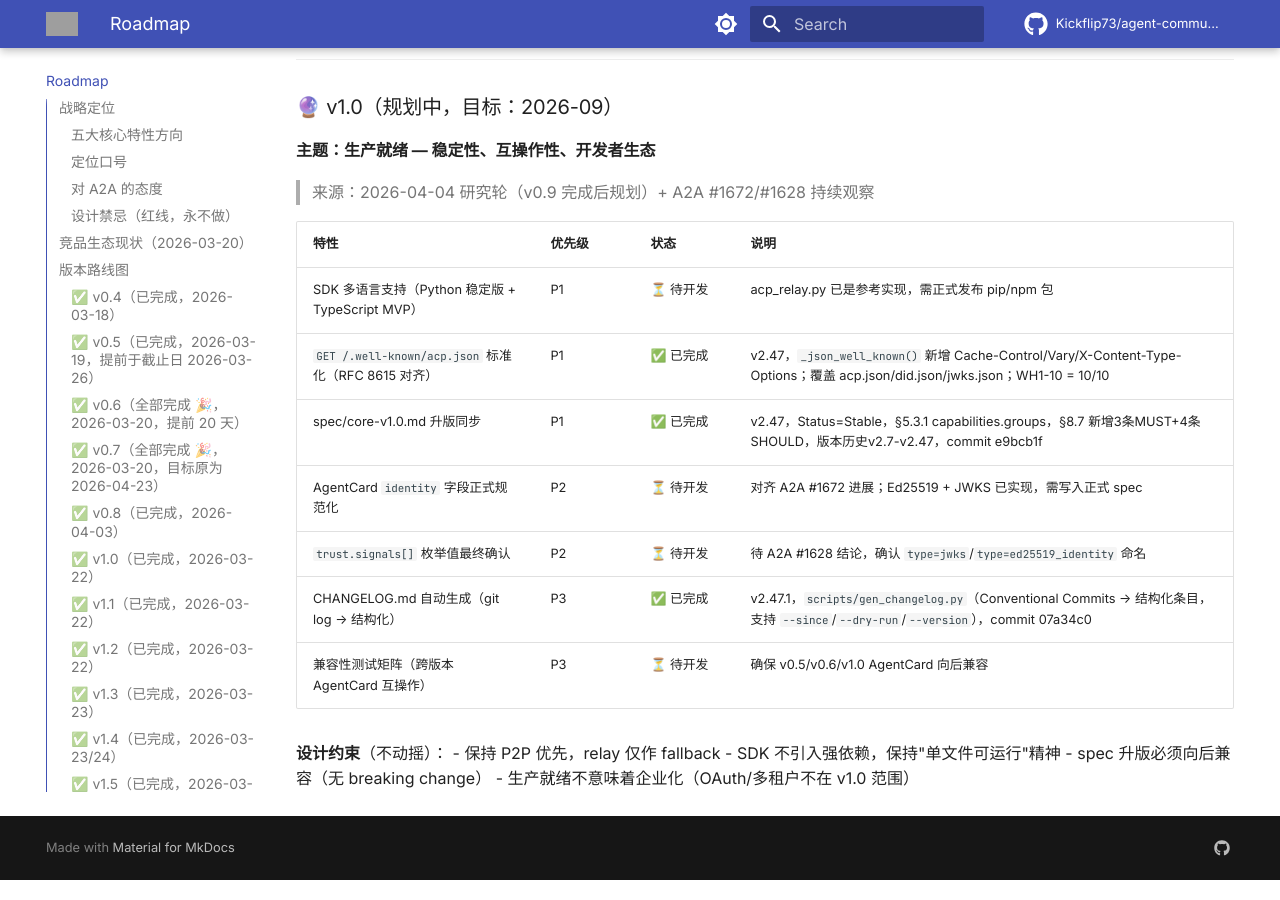
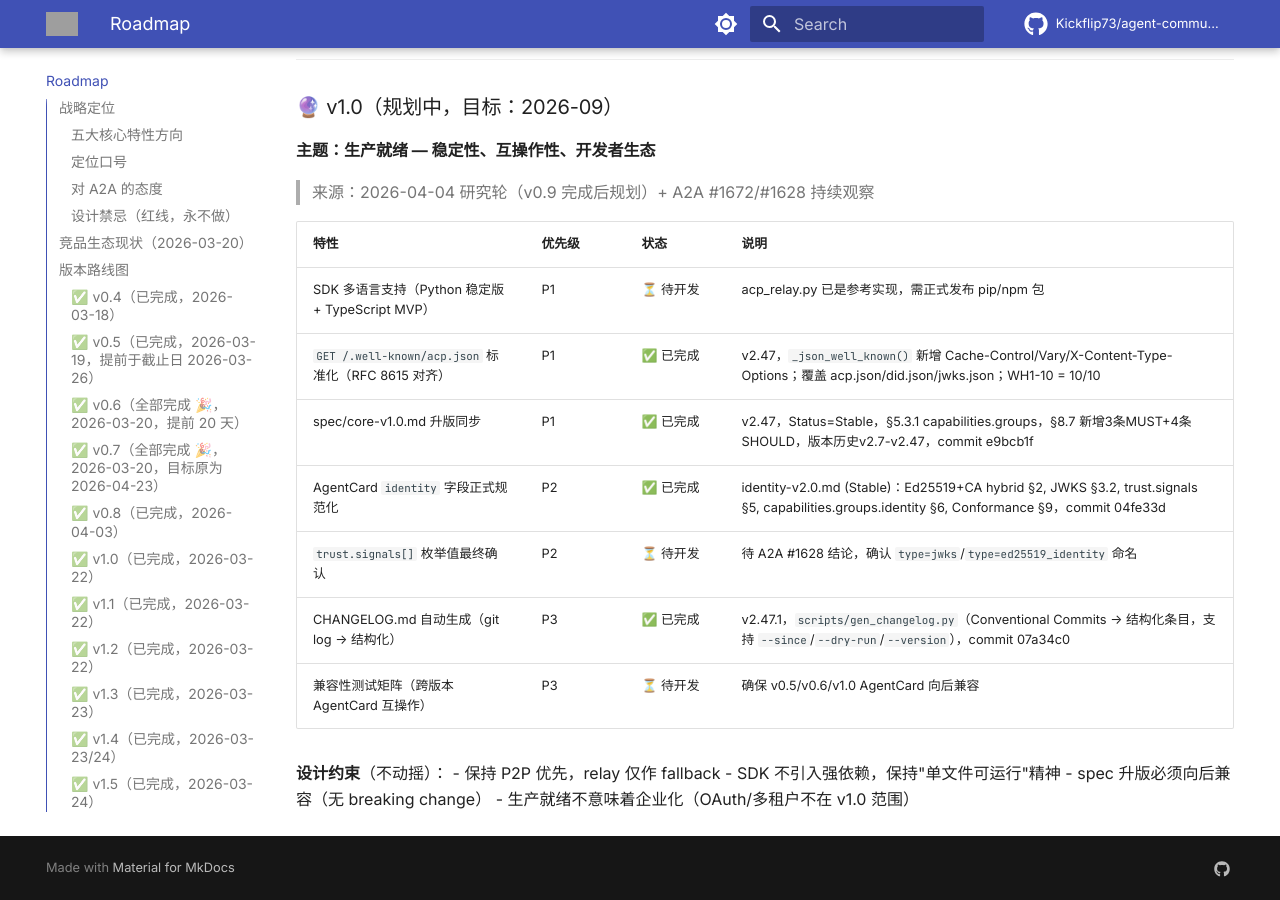
Before and after one commit to Kickflip73/agent-communication-protocol, an MkDocs documentation site: the page built from docs/ROADMAP.md, in a window 1280 px wide and 900 px high, scrolled down 20645 px. Built offline with MkDocs 1.6.1 and Material for MkDocs 9.7.7, drawn with Linux system fonts in a browser that asks for light colours; comment, search, counter and statistics services are not loaded; the version menu is left out; grey boxes are pictures that could not be loaded.

Commit message:
docs(roadmap): mark identity spec v2.0 as done (04fe33d)

```diff
--- a/docs/ROADMAP.md
+++ b/docs/ROADMAP.md
@@ -695,7 +695,7 @@ APS:  https://github.com/aeoess/agent-passport-system  （Ed25519 身份，v0.8
 | SDK 多语言支持（Python 稳定版 + TypeScript MVP） | P1 | ⏳ 待开发 | acp_relay.py 已是参考实现，需正式发布 pip/npm 包 |
 | `GET /.well-known/acp.json` 标准化（RFC 8615 对齐） | P1 | ✅ 已完成 | v2.47，`_json_well_known()` 新增 Cache-Control/Vary/X-Content-Type-Options；覆盖 acp.json/did.json/jwks.json；WH1-10 = 10/10 |
 | spec/core-v1.0.md 升版同步 | P1 | ✅ 已完成 | v2.47，Status=Stable，§5.3.1 capabilities.groups，§8.7 新增3条MUST+4条SHOULD，版本历史v2.7-v2.47，commit e9bcb1f |
-| AgentCard `identity` 字段正式规范化 | P2 | ⏳ 待开发 | 对齐 A2A #1672 进展；Ed25519 + JWKS 已实现，需写入正式 spec |
+| AgentCard `identity` 字段正式规范化 | P2 | ✅ 已完成 | identity-v2.0.md (Stable)：Ed25519+CA hybrid §2, JWKS §3.2, trust.signals §5, capabilities.groups.identity §6, Conformance §9，commit 04fe33d |
 | `trust.signals[]` 枚举值最终确认 | P2 | ⏳ 待开发 | 待 A2A #1628 结论，确认 `type=jwks`/`type=ed25519_identity` 命名 |
 | CHANGELOG.md 自动生成（git log → 结构化） | P3 | ✅ 已完成 | v2.47.1，`scripts/gen_changelog.py`（Conventional Commits → 结构化条目，支持 `--since`/`--dry-run`/`--version`），commit 07a34c0 |
 | 兼容性测试矩阵（跨版本 AgentCard 互操作） | P3 | ⏳ 待开发 | 确保 v0.5/v0.6/v1.0 AgentCard 向后兼容 |
```
